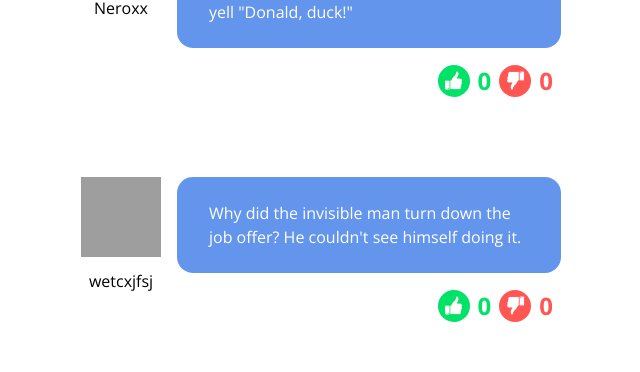
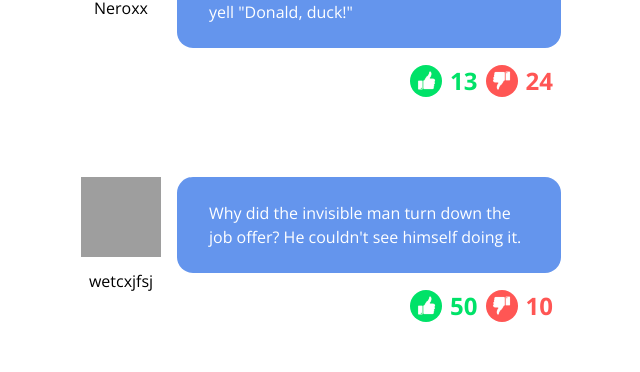
Before and after one commit to Martina-Kor/dadjokes-react, a React app: page / in a window 1280 px wide. Shown: the part 299-671 px from the top of the page, without its empty margins (319-959 px from the left). Built offline with nearby package versions, Linux system fonts and the light colour scheme; grey boxes are pictures that could not be loaded.

Commit message:
With likes & dislikes, doesn´t add

```diff
--- a/src/Joke/index.jsx
+++ b/src/Joke/index.jsx
@@ -36,7 +36,7 @@ export const Joke = (props) => {
             onClick={handleUpLikes}
           ></button>
           <span id="likes-up" className="likes-count likes-count--up">
-            {upLikes}
+            {props.likes}
           </span>
           <button
             id="btn-down"
@@ -44,7 +44,7 @@ export const Joke = (props) => {
             onClick={handleDownLikes}
           ></button>
           <span id="likes-down" className="likes-count likes-count--down">
-            {downLikes}
+            {props.dislikes}
           </span>
         </div>
       </div>
```
